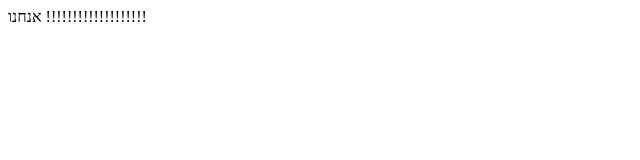
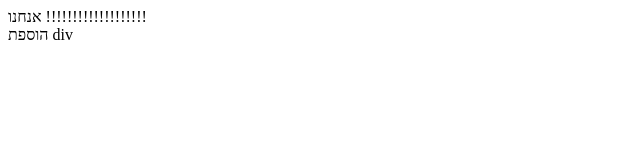
Before and after one commit to tzippykovalsky/lesson5, a website: page index.html in a window 1280 px wide. Shown: the full height of the page, 0-640 px from the left. Drawn offline with Linux system fonts and the light colour scheme.

Commit message:
עדכון קבצים בסנכרון החדש2

```diff
--- a/index.html
+++ b/index.html
@@ -8,5 +8,6 @@
 </head>
 <body>
     <div>אנחנו     !!!!!!!!!!!!!!!!!!!</div>
+    <div>הוספת div</div>
 </body>
 </html>
```
